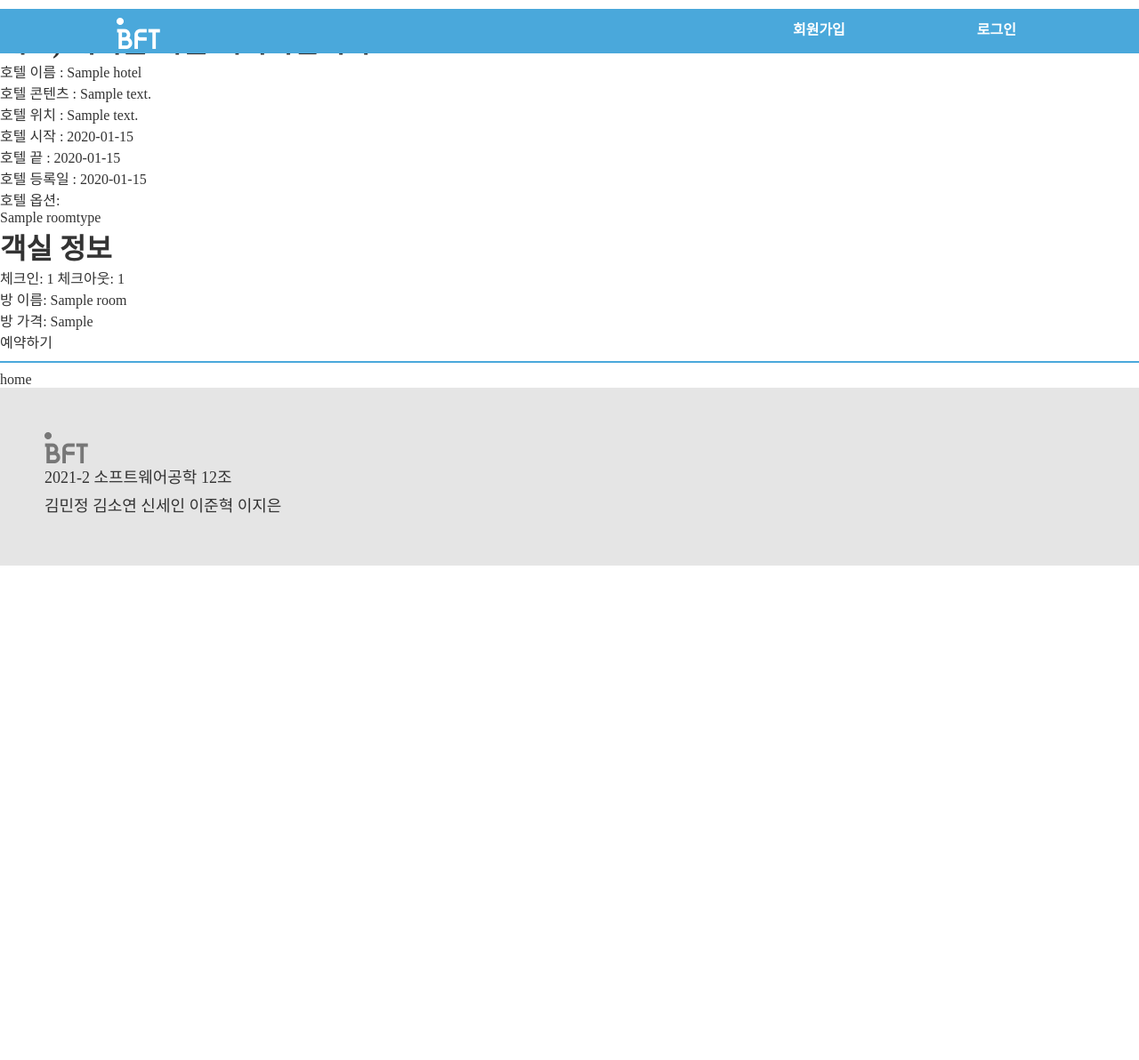
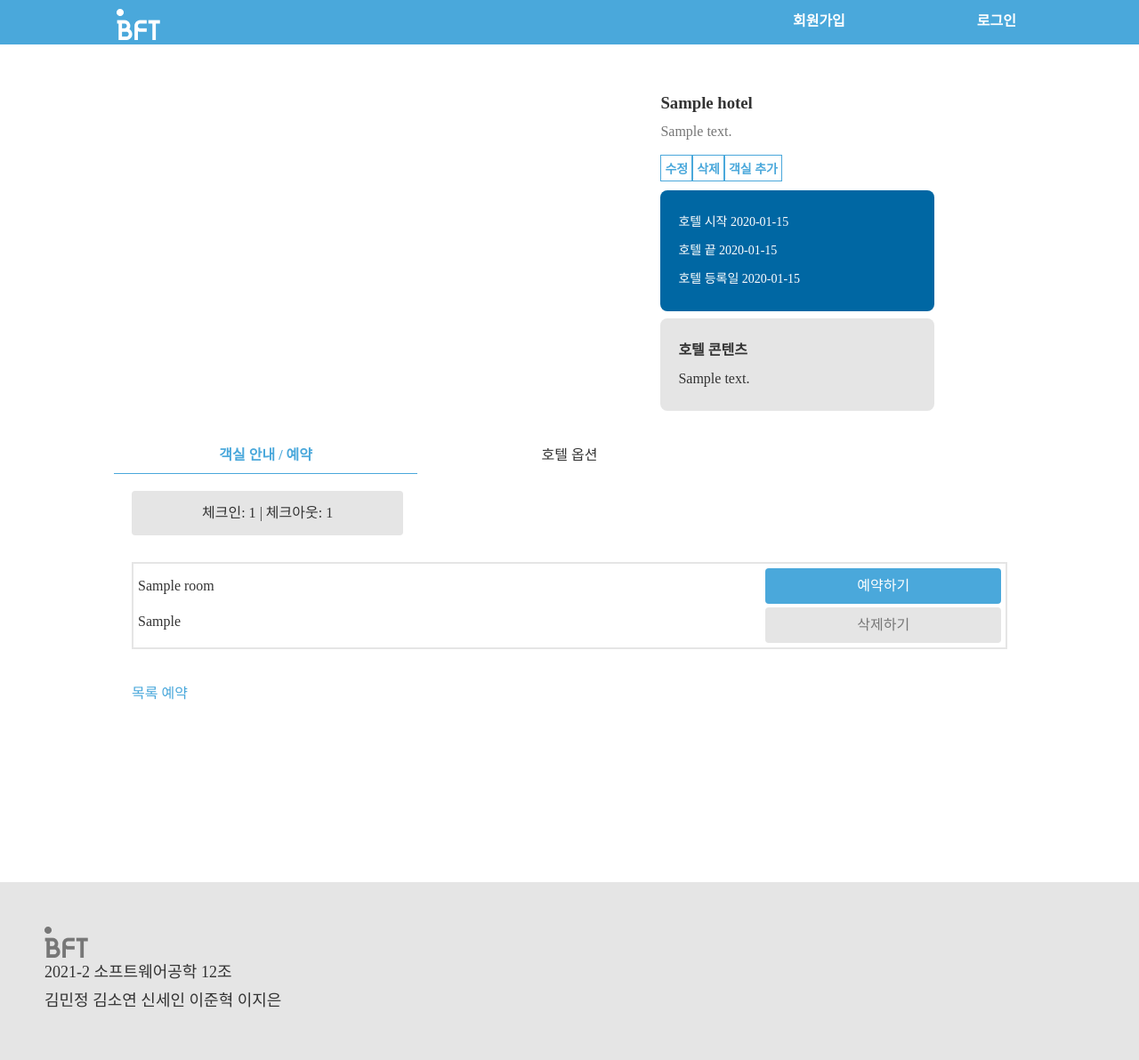
Before and after one commit to soyeonnnb/se-12, a Django app: page /hotels/1/1/1/ in a window 1280 px wide. Shown: the whole page at 89% size. Before the commit the page ends 636 px from the top, so only its background shows below. Run offline with Django 3.2, Linux system fonts and the light colour scheme; tables that the repository leaves empty hold one stand-in row (values such as "Sample post"); some libraries are stand-ins or nearby versions; some web fonts are replaced.

Commit message:
added style to viewhotel

```diff
--- a/bftour/core/forms.py
+++ b/bftour/core/forms.py
@@ -19,4 +19,5 @@ class SearchForm(forms.Form):
         queryset=hotels_model.RoomType.objects.all(),
         widget=forms.CheckboxSelectMultiple,
         required=False,
+
     )
--- a/bftour/static/style.css
+++ b/bftour/static/style.css
@@ -525,9 +530,14 @@ input[type='file']:hover {
 
 .hotel-date {
     background: #0067A3;
-    color: #fff;
+    color: #fff !important;
     padding: 20px;
     border-radius: 8px;
+}
+
+.hotel-date p{
+    color: #fff !important;
+    font-size: 14px;
 }
 
 .hotel-contents {
@@ -587,6 +597,7 @@ input[type='file']:hover {
   margin: auto;
   position:relative;
   margin-top: 30px;
+  min-height: 500px;
 }
 .tabmenu ul li{
   display:  inline-block;
--- a/bftour/templates/hotels/viewhotel.html
+++ b/bftour/templates/hotels/viewhotel.html
@@ -1,100 +1,76 @@
 {% extends 'base.html' %}
 {% load static %}
-{% block page_title %}
-Posting
-{% endblock page_title %}
-{% block head %}
-<script src="https://code.jquery.com/jquery-1.12.4.js"></script>
-<script src="https://code.jquery.com/ui/1.12.1/jquery-ui.js"></script>
-{% endblock head %}
+{% block page_title %}호텔 정보{% endblock page_title %}
 {% block content %}
-
+<head>
+      <script src="https://code.jquery.com/jquery-1.12.4.js"></script>
+        <script src="https://code.jquery.com/ui/1.12.1/jquery-ui.js"></script>
+</head>
 <body>
-
-        <!--여기 새로 구현한 곳인데 확인부탁드려요-->
-        <hr />
-        <h1>새로) 게시글 개별 페이지입니다</h1>
-        <p>호텔 이름 : {{hotels.title}}</p>
-        <p>호텔 콘텐츠 : {{hotels.contents}}</p>
-        <p>호텔 위치 : {{hotels.address}}</p>
-        <p>호텔 시작 : {{hotels.start_dt|date:'Y-m-d'}}</p>
-        <p>호텔 끝 : {{hotels.end_dt|date:'Y-m-d'}}</p>
-        <p>호텔 등록일 : {{hotels.reg_dt|date:'Y-m-d'}}</p>
-        <div>호텔 옵션: {% for type in hotels.type.all%}
+    <div class="hotel-info-container">
+        <div class="hotel-img-container">
+             {% if hotel.thumb_file %}
+            <img src={{hotels.thumb_file.url}} style="width:640px; height:360px" />
+             {% endif %}
+        </div>
+        <div class="hotel-content-container">
+            <h3>{{hotels.title}}</h3>
+            <p class="hotel-address">{{hotels.address}}</p>
+            <div class="modify-buttons">
+                <button type="button" id="btnMod" onclick="location.href='/hotels/update/{{hotels.id}}'">수정</a>
+                <button type="button" id="btnDel" onclick="location.href='/hotels/delete/{{hotels.id}}'">삭제</a>
+                <button type="button" id="btnMod" onclick="location.href='/rooms/makeroom/{{hotels.id}}'">객실 추가
+            </div>
+            <div class="hotel-date">
+                <p>호텔 시작 {{hotels.start_dt|date:'Y-m-d'}}</p>
+                <p>호텔 끝 {{hotels.end_dt|date:'Y-m-d'}}</p>
+                <p>호텔 등록일 {{hotels.reg_dt|date:'Y-m-d'}}</p>
+            </div>
+            <div class="hotel-contents">
+                <h4>호텔 콘텐츠</h4>
+                <p>{{hotels.contents}}</p>
+            </div>
+        </div>
+    </div>
+    <div class="tabmenu">
+        <ul>
+          <li id="tab1" class="btnCon"> <input type="radio" checked name="tabmenu" id="tabmenu1">
+            <label for="tabmenu1">객실 안내 / 예약</label>
+            <div class="tabCon">
+                <div class="check-date">
+                    <span class="check-in-date">체크인: {{check_in}}</span>
+                    |
+                    <span class="check-out-date">체크아웃: {{check_out}}</span>
+                </div>
+                 {% for item in rooms %}
+                <div class="room-list">
+                    <div class="room-detail">
+                        <p>{{item.room_name}}</p>
+                        <br/>
+                        <p>{{item.price}}</p>
+                    </div>
+                    <div class="go-payment">
+                        <a class="reserve-hotel"href="{% url 'reservations:reservate' room_pk=item.pk check_in=check_in check_out=check_out %}">예약하기</a>
+                        <a class="remove-hotel" href="/rooms/deleteroom/{{item.pk}}/{{hotels.pk}}">삭제하기</a>
+                    </div>
+                </div>
+                <div class="go-index">
+                    <a href="{% url 'hotels:index' %}">목록</a>
+                    <a href="{% url 'hotels:index' %}">예약</a>
+                </div>
+                 {% endfor %}
+          </li>
+          <li id="tab2" class="btnCon"><input type="radio" name="tabmenu" id="tabmenu2">
+            <label for="tabmenu2">호텔 옵션</label>
+            <div class="tabCon" >
+                {% for type in hotels.type.all%}
                 <p>{{type}}</p>
                 {% endfor %}
-        </div>
-
-
-        {% if hotel.thumb_file %}
-        <img src={{hotels.thumb_file.url}} style="width:60px; height:60px" />
-        {% endif %}
-        <h1>객실 정보</h1>
-        <span>체크인: {{check_in}}</span>
-        <span>체크아웃: {{check_out}}</span>
-        {% for item in rooms %}
-        <p>방 이름: {{item.room_name}}</p>
-        <p>방 가격: {{item.price}}</p>
-        <a href="{% url 'reservations:reservate' room_pk=item.pk check_in=check_in check_out=check_out %}">예약하기</a>
-        {% if user == hotel.mem_seq %}
-        <a href="{% url 'rooms:deleteroom' pk=item.pk fk=hotel.pk %}">삭제하기</a>
-        {% endif %}
-        <hr />
-        {% endfor %}
-        <!--
-        <h1>편의 시설</h1>
-        <input type="hidden" name="types[]" id="na" value="{{hotels.facility}}">
-
-        <p>
-                <li><label for="id_types_0"><input type="checkbox" name="types[]" value="1" id="id_types_0">
-                                장애인 전용 객실</label>
-
-                </li>
-                <li><label for="id_types_1"><input type="checkbox" name="types[]" value="2" id="id_types_1">
-                                장애인 전용 화장실</label>
-
-                </li>
-                <li><label for="id_types_2"><input type="checkbox" name="types[]" value="3" id="id_types_2">
-                                장애인 전용 주차구역</label>
-
-                </li>
-                <li><label for="id_types_3"><input type="checkbox" name="types[]" value="4" id="id_types_3">
-                                장애인 전용 엘레베이터</label>
-
-                </li>
-                <li><label for="id_types_4"><input type="checkbox" name="types[]" value="5" id="id_types_4">
-                                주출입구 단차 없음</label>
-
-                </li>
-                <li><label for="id_types_5"><input type="checkbox" name="types[]" value="7" id="id_types_5">
-                                휠체어 대여 가능</label>
-
-                </li>
-                <li><label for="id_types_6"><input type="checkbox" name="types[]" value="8" id="id_types_6">
-                                휠체어 사용자 접근 가능</label>
-
-                </li>
-                <li><label for="id_types_7"><input type="checkbox" name="types[]" value="9" id="id_types_7">
-                                장애인 보조기기 제공</label>
-
-                </li>
-                <li><label for="id_types_8"><input type="checkbox" name="types[]" value="10" id="id_types_8">
-                                시각 장애인 접근성</label>
-
-                </li>
-                <li><label for="id_types_9"><input type="checkbox" name="types[]" value="12" id="id_types_9">
-                                청각장애인 접근성</label>
-                </li>
-        </p>
--->
-        <a href="{% url 'core:home' %}">home</a>
-        {% if user == hotels.mem_seq %}
-        <a href="{% url 'hotels:my_hotel_reservation' pk=hotels.pk %}">예약현황</a>
-        <a href="{% url 'hotels:updatehotel' pk=hotels.pk %}">수정</a>
-        <a href="{% url 'hotels:deletehotel' pk=hotels.pk %}">삭제</a>
-        <a href="{% url 'rooms:makeroom' pk=hotels.pk %}">객실 추가하러 가기</a>
-        {% endif %}
-
+            </div>
+          </li>
+        </ul>
+      </div>
+    </div>
 </body>
 
 </html>
```
Also changed, not shown: other parts of bftour/static/style.css (+56 -0 lines), bftour/templates/hotels/makehotel.html (+14 -16 lines), bftour/templates/hotels/myhotel.html (+6 -3 lines), bftour/templates/reservations/reservation_list.html (+9 -2 lines).
